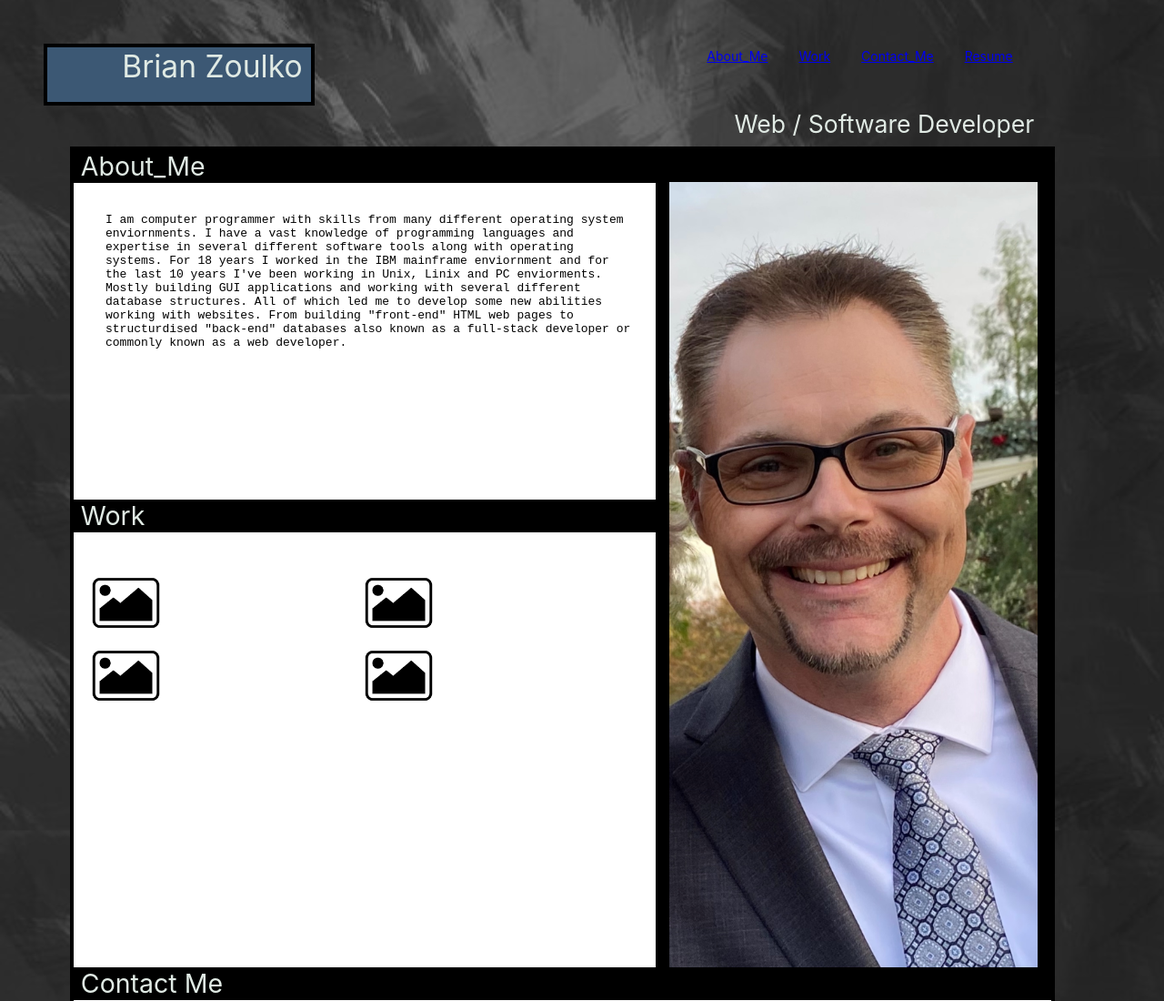
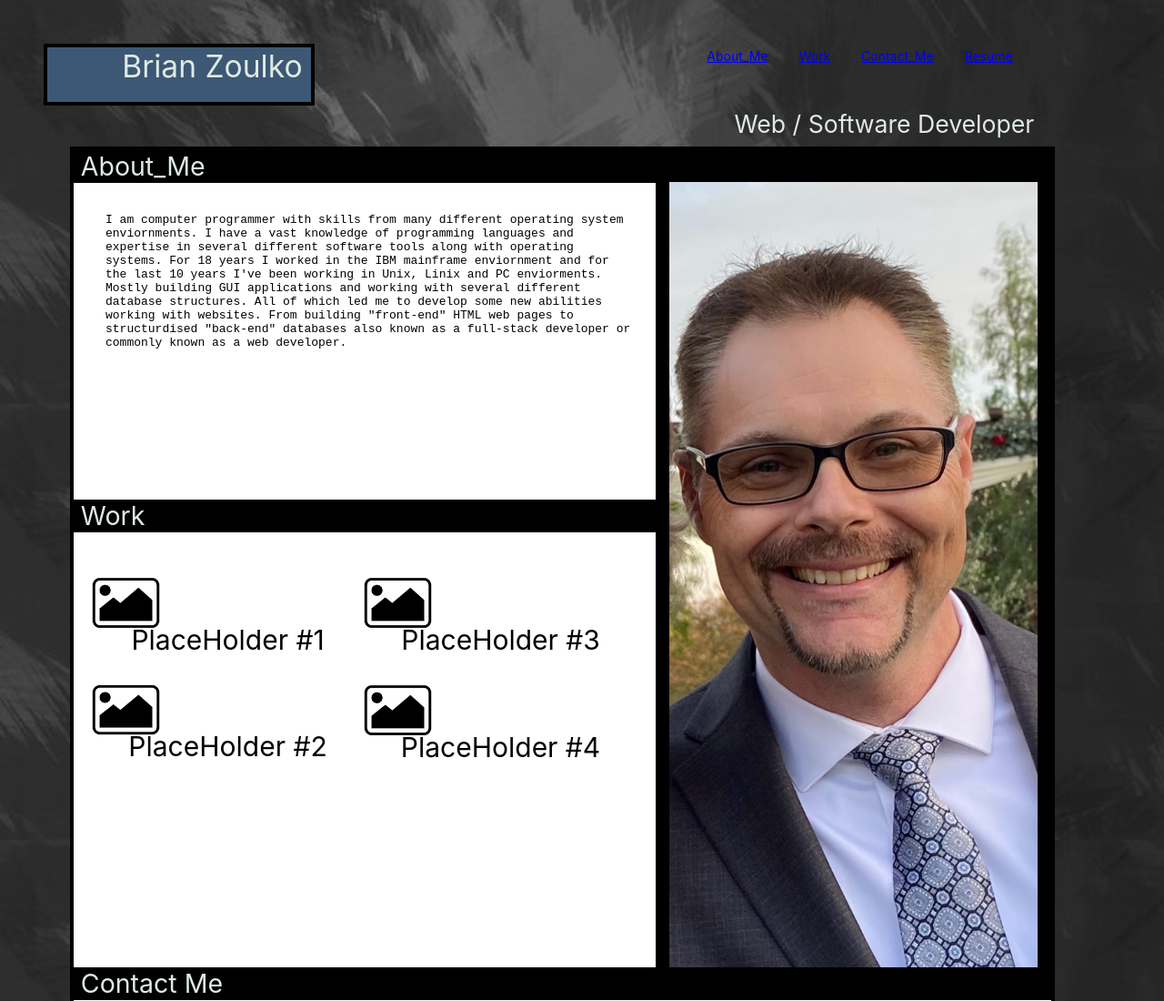
Before and after one commit to bzoulko/module2_challenge, a plain HTML site: page index.html in a window 1280 px wide. Shown: the top 1100 px of the page at 91% size. Drawn offline with Linux system fonts and the light colour scheme.

Commit message:
Portfolio website challenge

```diff
--- a/index.html
+++ b/index.html
@@ -74,10 +74,25 @@
                 <div class="work-area">
 
                     <!-- Place holder images for future links to web-sites or web-designs that I've done. -->
-                    <img class="cell-c1-r1 cell-highlight" title="PlaceHolder #1" src="./images/placeholder.png" alt="Portfolio image" style="width:25%">
-                    <img class="cell-c1-r2 cell-highlight" title="PlaceHolder #2" src="./images/placeholder.png" alt="Portfolio image" style="width:25%">
-                    <img class="cell-c2-r1 cell-highlight" title="PlaceHolder #3" src="./images/placeholder.png" alt="Portfolio image" style="width:25%">
-                    <img class="cell-c2-r2 cell-highlight" title="PlaceHolder #4" src="./images/placeholder.png" alt="Portfolio image" style="width:25%">
+                    <div class="cell-c1-r1 cell-highlight" title="PlaceHolder #1" >
+                        <img src="./images/placeholder.png" alt="Portfolio image" style="width:25%">
+                        <p >PlaceHolder #1</p>
+                    </div>
+
+                    <div class="cell-c1-r2 cell-highlight" title="PlaceHolder #2" >
+                    <img src="./images/placeholder.png" alt="Portfolio image" style="width:25%">
+                    <p>PlaceHolder #2</p>
+                    </div>
+
+                    <div class="cell-c2-r1 cell-highlight" title="PlaceHolder #3" >
+                        <img src="./images/placeholder.png" alt="Portfolio image" style="width:25%">
+                        <p>PlaceHolder #3</p>
+                    </div>
+
+                    <div class="cell-c2-r2 cell-highlight" title="PlaceHolder #4" >
+                        <img src="./images/placeholder.png" alt="Portfolio image" style="width:25%">
+                        <p>PlaceHolder #4</p>
+                    </div>
 
                 </div>
             </div>
```
Also changed, not shown: images/blue_sample.jpg (deleted), images/portfolio snapshot.png, images/red_sample.jpg (deleted).
